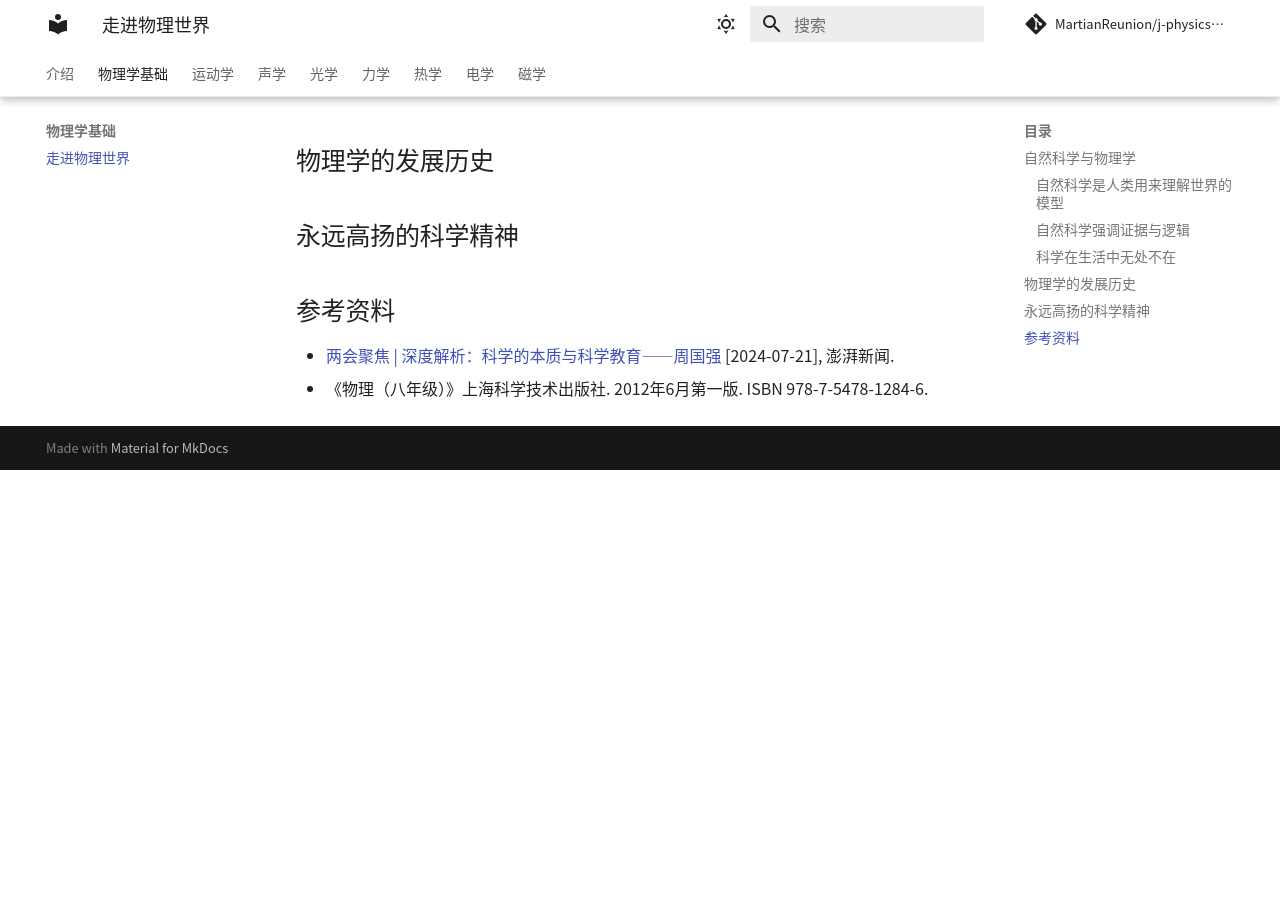
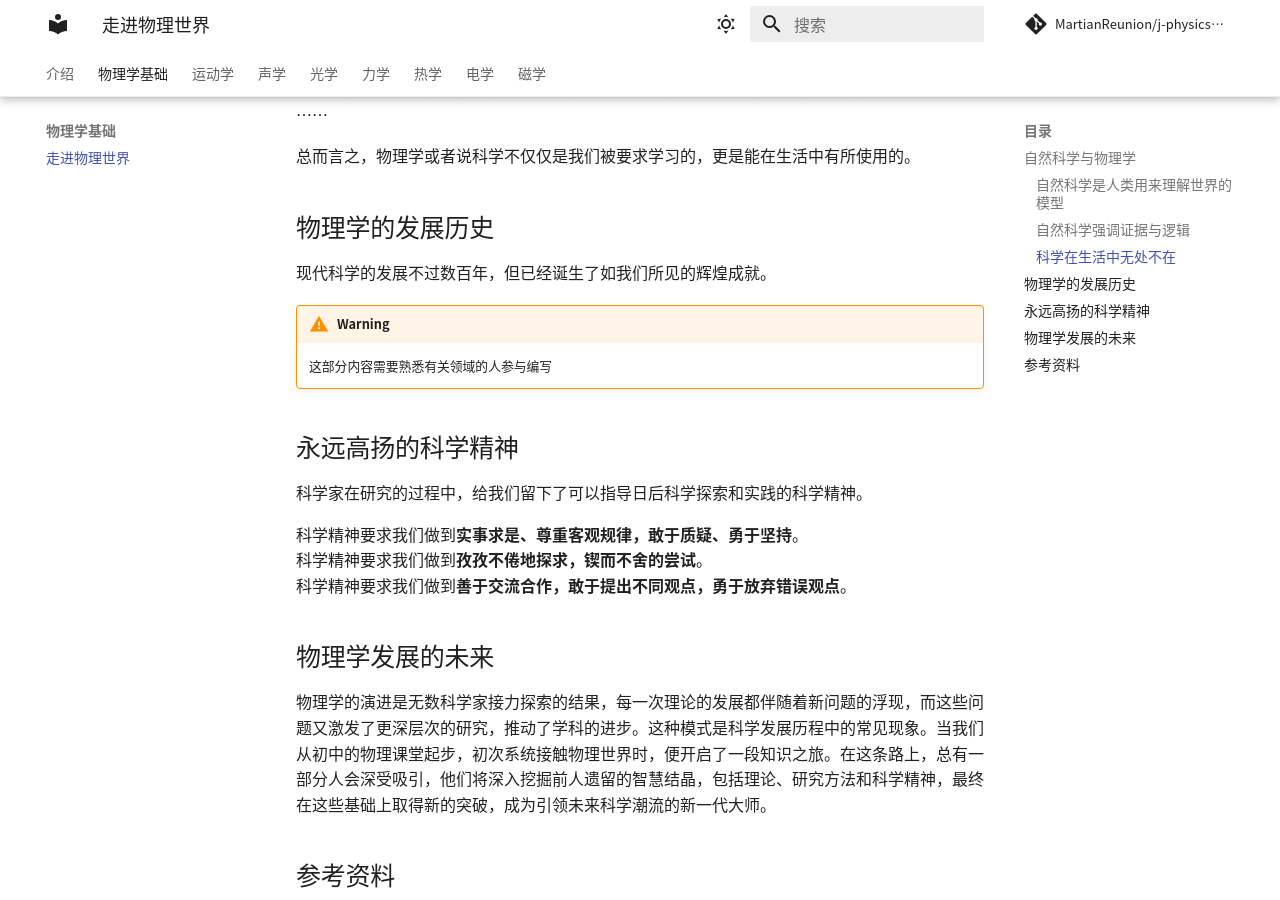
Before and after one commit to MartianReunion/j-physics-wiki, an MkDocs documentation site: the page built from docs/base/enter-the-physical-world.md, in a window 1280 px wide and 900 px high, scrolled down 1234 px. Built offline with MkDocs 1.6.1 and Material for MkDocs 9.7.7, drawn with Linux system fonts in a browser that asks for light colours; comment, search, counter and statistics services are not loaded; before the commit the page ends 1704 px from its top, so only the background shows below that.

Commit message:
upd(走进物理世界): 完成编辑

```diff
--- a/docs/base/enter-the-physical-world.md
+++ b/docs/base/enter-the-physical-world.md
@@ -1,4 +1,7 @@
 # 走进物理世界
+
+> **人的天职在勇于探索真理。**
+> ——哥白尼
 
 正如[开始阅读](/)页面所说，从各个方面来说学习物理都是十分重要的。物理学基础板块不会具体讲述物理学知识，而是侧重于说明物理学是什么。
 
@@ -35,7 +38,23 @@
 
 ## 物理学的发展历史
 
+现代科学的发展不过数百年，但已经诞生了如我们所见的辉煌成就。
+
+!!! warning
+
+    这部分内容需要熟悉有关领域的人参与编写
+
 ## 永远高扬的科学精神
+
+科学家在研究的过程中，给我们留下了可以指导日后科学探索和实践的科学精神。
+
+科学精神要求我们做到**实事求是、尊重客观规律，敢于质疑、勇于坚持**。
+科学精神要求我们做到**孜孜不倦地探求，锲而不舍的尝试**。
+科学精神要求我们做到**善于交流合作，敢于提出不同观点，勇于放弃错误观点**。
+
+## 物理学发展的未来
+
+物理学的演进是无数科学家接力探索的结果，每一次理论的发展都伴随着新问题的浮现，而这些问题又激发了更深层次的研究，推动了学科的进步。这种模式是科学发展历程中的常见现象。当我们从初中的物理课堂起步，初次系统接触物理世界时，便开启了一段知识之旅。在这条路上，总有一部分人会深受吸引，他们将深入挖掘前人遗留的智慧结晶，包括理论、研究方法和科学精神，最终在这些基础上取得新的突破，成为引领未来科学潮流的新一代大师。
 
 ## 参考资料
 
```
